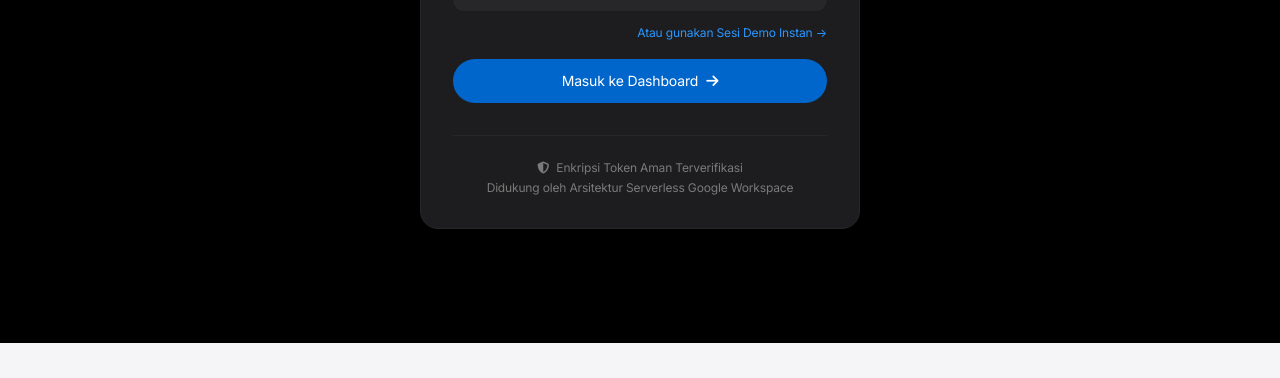
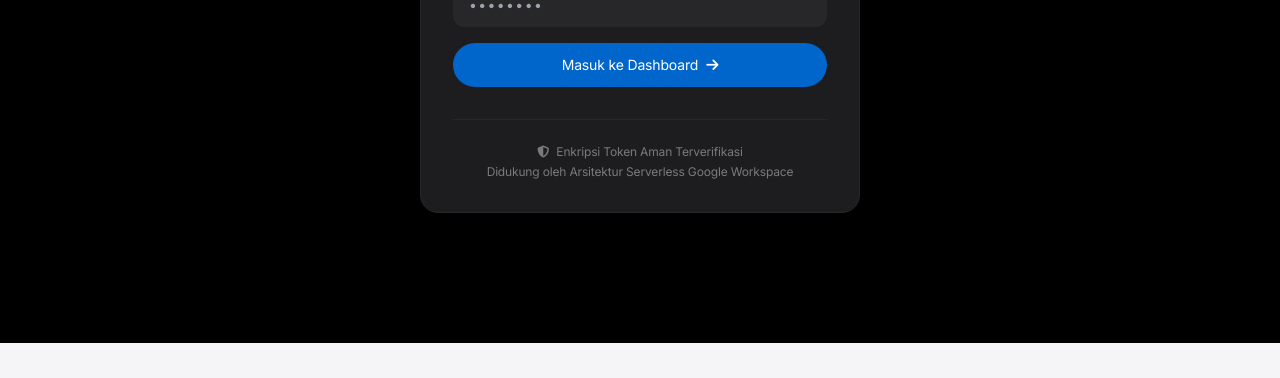
Before and after one commit to riskisistama88-alt/wedding-planner, a plain HTML site: page index.html in a window 1280 px wide. Shown: the part 457-835 px from the top of the page. Drawn offline with nearby package versions, Linux system fonts and the light colour scheme.

Commit message:
Security: Remove guest login and require valid account credentials

```diff
--- a/index.html
+++ b/index.html
@@ -67,9 +67,6 @@
                 <div>
                     <label class="block text-xs text-[#7a7a7a] mb-1 uppercase tracking-wider">Wedding Token (Pre-shared PIN)</label>
                     <input type="password" id="auth-token" placeholder="••••••••" class="w-full bg-[#272729] text-white rounded-[11px] px-4 py-3 text-sm tracking-widest focus:outline-none focus:ring-2 focus:ring-[#0071e3] transition">
-                    <div class="mt-2 text-right">
-                        <button onclick="useDemoSession()" class="text-[#2997ff] text-xs hover:underline">Atau gunakan Sesi Demo Instan &rarr;</button>
-                    </div>
                 </div>
 
                 <button id="btn-login" onclick="handleLogin()" class="w-full bg-[#0066cc] text-white rounded-full py-3 mt-4 font-medium active-scale hover:bg-[#0071e3] transition flex items-center justify-center space-x-2 text-sm">
--- a/js/auth.js
+++ b/js/auth.js
@@ -1,9 +1,3 @@
-function useDemoSession() {
-    document.getElementById("auth-email").value = "indah.adr@gmail.com";
-    document.getElementById("auth-token").value = "270327";
-    handleLogin();
-}
-
 function handleLogin() {
     const emailInput = document.getElementById("auth-email").value.trim().toLowerCase();
     const tokenInput = document.getElementById("auth-token").value;
```
